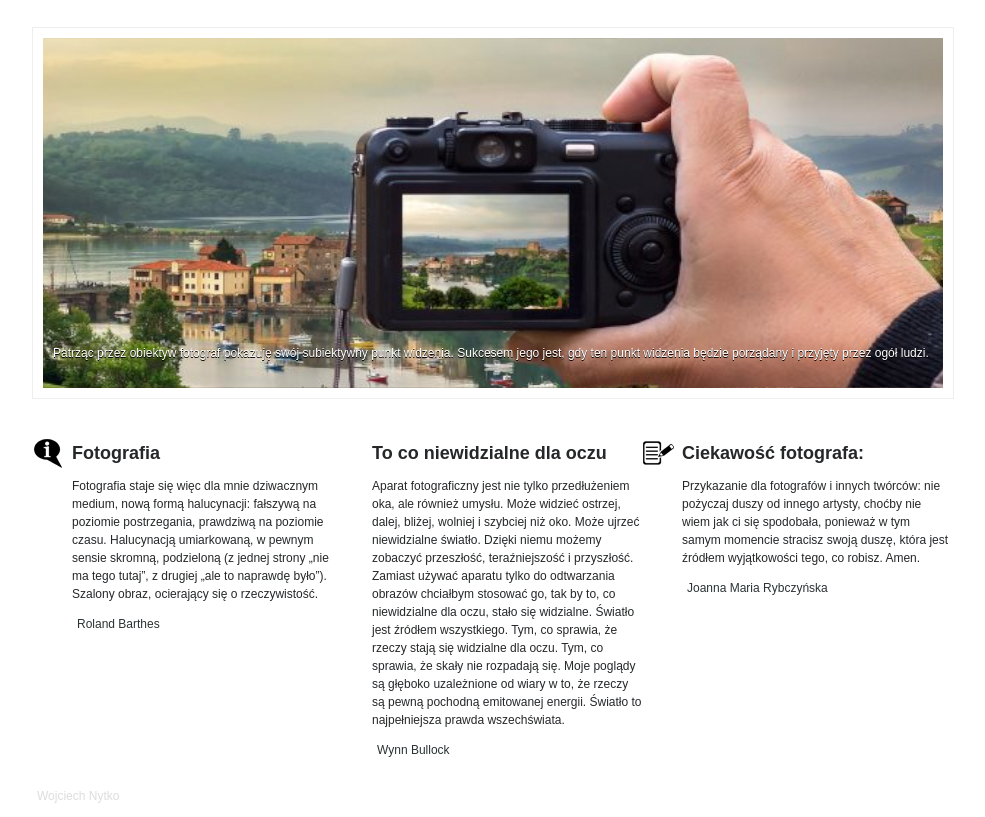
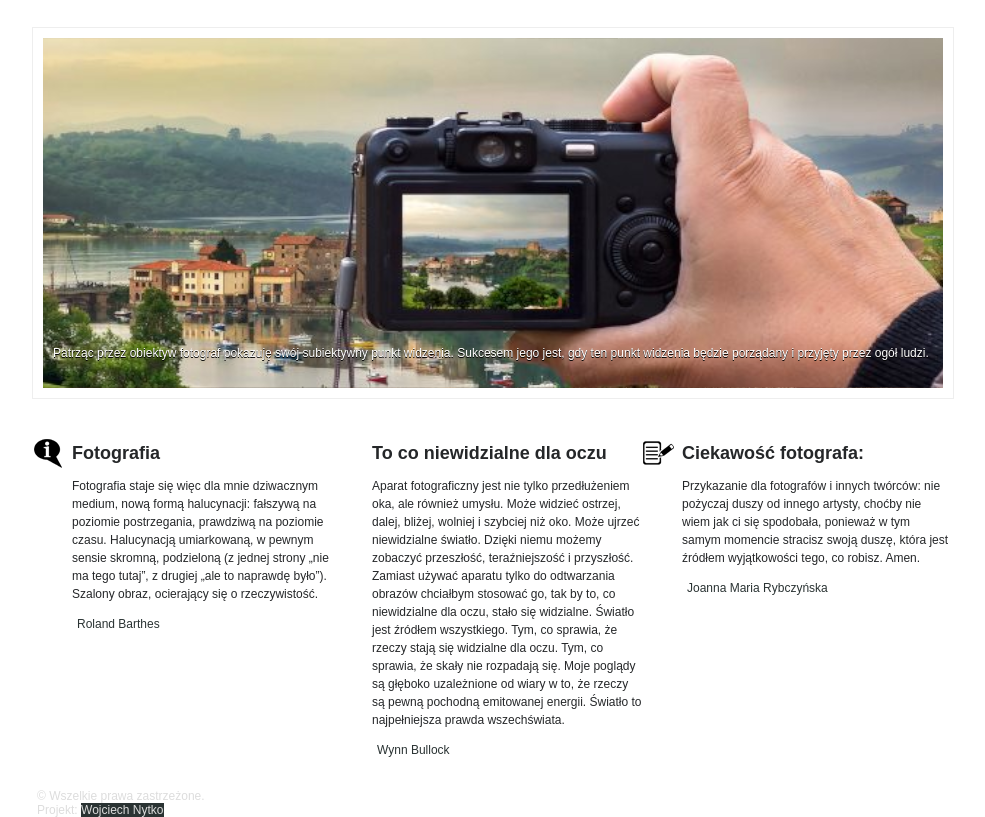
Before and after one commit to ObiektywNieObiektywny/ObiektywNieObiektywny, a plain HTML site: page index.html in a window 1280 px wide. Shown: the part 137-954 px from the top of the page, without its empty margins (148-1133 px from the left). Drawn offline with Linux system fonts and the light colour scheme.

Commit message:
Update index.html

```diff
--- a/index.html
+++ b/index.html
@@ -62,8 +62,8 @@
             <a href="#">Joanna Maria Rybczyńska</a>
     </div>
     </div>
-    <div id="footer"
-	Projekt wykonany przez: <a href="https://obiektywnieobiektywny.github.io/ObiektywNieObiektywny/">Wojciech Nytko</a>
+    <div id="footer">
+    © Wszelkie prawa zastrzeżone. <br> Projekt: <a href="https://obiektywnieobiektywny.github.io/ObiektywNieObiektywny/">Wojciech Nytko</a>
     </div>
     </div>
 </body>
```
